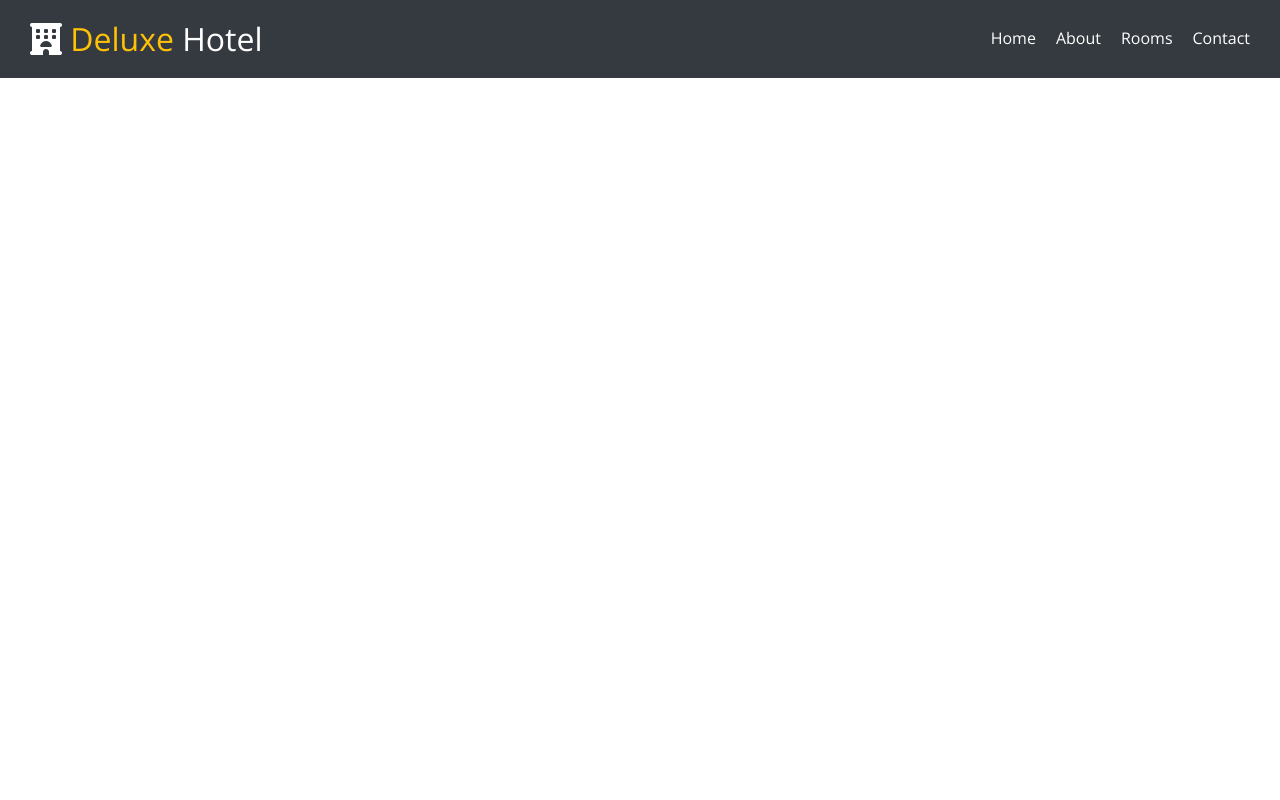
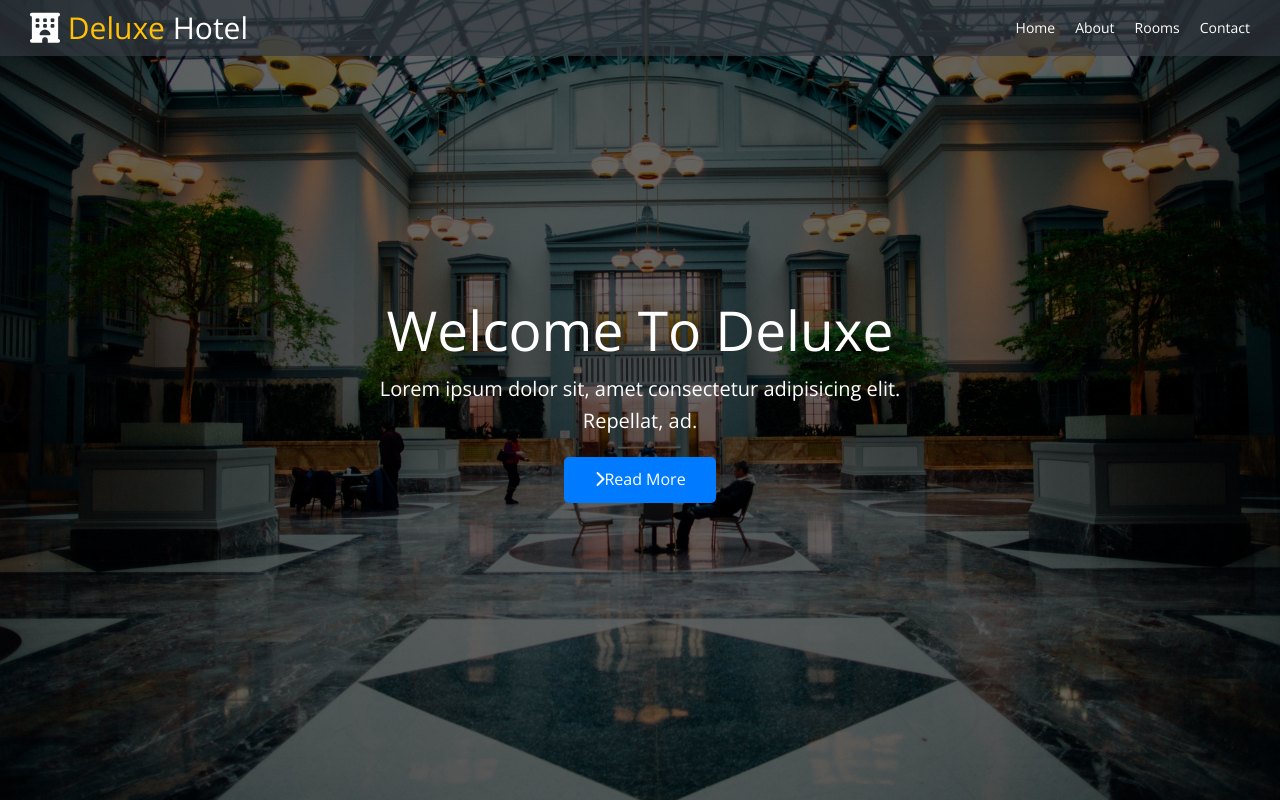
Before and after one commit to gurbangurbanzade/Portfolio, a plain HTML site: page Hotel Site/index.html in a window 1280 px wide. Drawn offline with nearby package versions, Linux system fonts and the light colour scheme.

Commit message:
Home page hazır

```diff
--- a/Hotel Site/index.html
+++ b/Hotel Site/index.html
@@ -29,7 +29,18 @@
           </ul>
         </nav>
       </div>
+      <div class="main-header-info">
+        <h1>Welcome To Deluxe</h1>
+        <p>
+          Lorem ipsum dolor sit, amet consectetur adipisicing elit. <br />
+          Repellat, ad.
+        </p>
+        <a href="#" class="btn btn-primary">
+          <i class="fa-solid fa-chevron-right"></i>Read More
+        </a>
+      </div>
     </main>
+
     <script
       src="https://kit.fontawesome.com/f1c0c87b9c.js"
       crossorigin="anonymous"
--- a/Hotel Site/sass/_variables.scss
+++ b/Hotel Site/sass/_variables.scss
@@ -2,16 +2,34 @@
 @import "colors";
 @import "buttons";
 
+// header
 .main-header{
-    padding: 2rem 3rem;
-    background-color: $dark;
-
+   // width: 100vh;
+    height: 100vh;
+    background-image: url('../image/bg-1.jpeg');
+    background-size: cover;
+    background-position: center;
+    position: relative;
+    &::before{
+        content: '';
+        background-color: rgba($color: #000000, $alpha: 0.6);
+        width: 100%;
+        height: 100%;
+        position: absolute;
+        top: 0;
+    }
     .navbar{
+        position: fixed;
         display: flex;
         align-items: center;
         justify-content: space-between;
+        background-color: rgba($color: $dark, $alpha: 0.7);
+        padding: 1rem 3rem;
+        width: 100%;
         h1{
             color: $white;
+            font-size: 3rem;
+            font-weight: 400;
             span{
                 color: $warning;
             }
@@ -25,6 +43,7 @@
                     list-style: none;
                     padding-left: 2rem;
                     a{
+                        font-size: 1.4rem;
                         color: $white;
                         &:hover{
                             border-bottom: 0.2rem solid $warning;
@@ -35,4 +54,27 @@
         }
 
     }
+    .main-header-info{
+        width: 100%;
+        height: 100%;
+        display: flex;
+        flex-direction: column;
+        align-items: center;
+        justify-content: center;
+        color: $white;
+        text-align: center;
+        h1{
+           font-size: 5.5rem;
+        }
+        p{
+            font-size: 2rem;
+        }
+        a{
+            margin-top: 1rem;
+        }
+    }
+    *{
+        z-index: 5;
+    }
 }
+////////////////////////////////////////////////////////
```
Also changed, not shown: Hotel Site/css/style.css.
